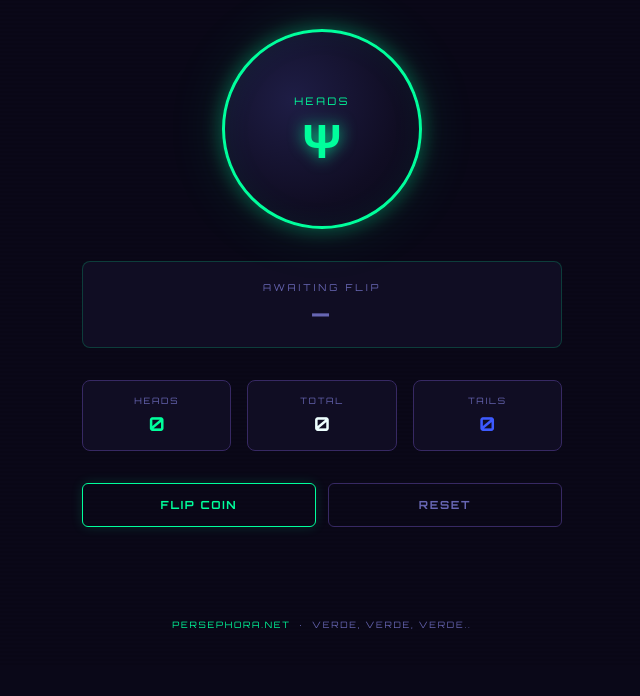
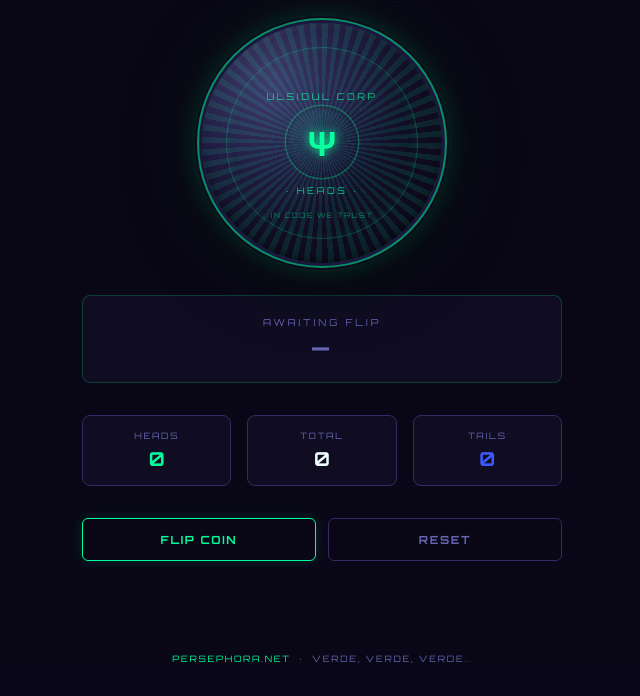
Before and after one commit to PersephoraNet/Coin-Flip, a plain HTML site: page index.html in a window 1280 px wide. Shown: the part 133-829 px from the top of the page, without its empty margins (318-958 px from the left). Before the commit the page ends 800 px from the top, so only its background shows below. Drawn offline with Linux system fonts and the light colour scheme.

Commit message:
feat: physical dollar coin design — reeded edge, relief portrait, metallic sheen

```diff
--- a/index.html
+++ b/index.html
@@ -95,9 +95,10 @@
 
     /* Coin scene */
     .coin-scene {
-      width: clamp(160px, 40vw, 200px);
-      height: clamp(160px, 40vw, 200px);
-      perspective: 600px;
+      width: clamp(190px, 48vw, 240px);
+      height: clamp(190px, 48vw, 240px);
+      perspective: 700px;
+      filter: drop-shadow(0 8px 32px rgba(0,0,0,0.7));
     }
 
     .coin {
@@ -122,6 +123,7 @@
       100% { transform: rotateY(var(--final-rotation)) rotateX(0deg); }
     }
 
+    /* Physical coin face */
     .coin-face {
       position: absolute;
       inset: 0;
@@ -131,51 +133,161 @@
       flex-direction: column;
       align-items: center;
       justify-content: center;
-      gap: 0.5rem;
-      border: 3px solid var(--accent);
+      gap: 0.3rem;
+      /* reeded edge: repeating conic gradient */
+      background:
+        radial-gradient(circle at 50% 50%,
+          transparent 82%,
+          rgba(0,255,156,0.18) 83%,
+          transparent 84%,
+          rgba(0,255,156,0.10) 85%,
+          transparent 86%
+        ),
+        repeating-conic-gradient(
+          from 0deg,
+          rgba(0,255,156,0.10) 0deg 3deg,
+          transparent 3deg 6deg
+        ),
+        radial-gradient(circle at 30% 28%,
+          #2a2860 0%,
+          #1a1640 30%,
+          #100d23 60%,
+          #070514 100%
+        );
+      /* metallic rim */
+      border: none;
+      outline: none;
       box-shadow:
-        0 0 20px rgba(0,255,156,0.35),
-        0 0 60px rgba(0,255,156,0.12),
-        inset 0 0 30px rgba(0,255,156,0.06);
-      background: radial-gradient(circle at 35% 35%, #1e1d45, #100d23 60%, #0a0818);
+        0 0 0 3px #1a1640,
+        0 0 0 5px rgba(0,255,156,0.55),
+        0 0 0 7px #0e0b20,
+        0 0 30px rgba(0,255,156,0.25),
+        0 0 70px rgba(0,255,156,0.08),
+        inset 0 2px 6px rgba(255,255,255,0.06),
+        inset 0 -2px 6px rgba(0,0,0,0.5);
+    }
+
+    /* Inner ring engraving */
+    .coin-face::before {
+      content: '';
+      position: absolute;
+      inset: 10%;
+      border-radius: 50%;
+      border: 1.5px solid rgba(0,255,156,0.22);
+      box-shadow: inset 0 0 12px rgba(0,255,156,0.06);
+      pointer-events: none;
+    }
+
+    /* Light sweep highlight */
+    .coin-face::after {
+      content: '';
+      position: absolute;
+      inset: 0;
+      border-radius: 50%;
+      background: radial-gradient(
+        ellipse at 28% 22%,
+        rgba(255,255,255,0.10) 0%,
+        transparent 55%
+      );
+      pointer-events: none;
     }
 
     .coin-face.tails {
       transform: rotateY(180deg);
-      border-color: var(--blue);
+      background:
+        radial-gradient(circle at 50% 50%,
+          transparent 82%,
+          rgba(61,90,254,0.18) 83%,
+          transparent 84%,
+          rgba(61,90,254,0.10) 85%,
+          transparent 86%
+        ),
+        repeating-conic-gradient(
+          from 0deg,
+          rgba(61,90,254,0.10) 0deg 3deg,
+          transparent 3deg 6deg
+        ),
+        radial-gradient(circle at 30% 28%,
+          #1e2260 0%,
+          #141840 30%,
+          #100d23 60%,
+          #070514 100%
+        );
       box-shadow:
-        0 0 20px rgba(61,90,254,0.35),
-        0 0 60px rgba(61,90,254,0.12),
-        inset 0 0 30px rgba(61,90,254,0.06);
-      background: radial-gradient(circle at 35% 35%, #1e1d45, #100d23 60%, #0a0818);
+        0 0 0 3px #141840,
+        0 0 0 5px rgba(61,90,254,0.55),
+        0 0 0 7px #0e0b20,
+        0 0 30px rgba(61,90,254,0.25),
+        0 0 70px rgba(61,90,254,0.08),
+        inset 0 2px 6px rgba(255,255,255,0.06),
+        inset 0 -2px 6px rgba(0,0,0,0.5);
     }
 
-    .face-label {
-      font-family: 'Orbitron', sans-serif;
-      font-size: clamp(0.55rem, 1.8vw, 0.65rem);
-      letter-spacing: 0.25em;
-      text-transform: uppercase;
+    .coin-face.tails::before {
+      border-color: rgba(61,90,254,0.22);
+      box-shadow: inset 0 0 12px rgba(61,90,254,0.06);
     }
 
-    .coin-face.heads .face-label { color: var(--accent); }
-    .coin-face.tails .face-label { color: var(--blue); }
+    /* Portrait circle — mimics dollar coin relief */
+    .coin-portrait {
+      width: clamp(56px, 14vw, 72px);
+      height: clamp(56px, 14vw, 72px);
+      border-radius: 50%;
+      display: flex;
+      align-items: center;
+      justify-content: center;
+      position: relative;
+      margin-bottom: 2px;
+    }
+
+    .coin-face.heads .coin-portrait {
+      background: radial-gradient(circle at 40% 35%, rgba(0,255,156,0.12), transparent 70%);
+      box-shadow: 0 0 0 1.5px rgba(0,255,156,0.30), inset 0 1px 4px rgba(0,0,0,0.4);
+    }
+
+    .coin-face.tails .coin-portrait {
+      background: radial-gradient(circle at 40% 35%, rgba(61,90,254,0.12), transparent 70%);
+      box-shadow: 0 0 0 1.5px rgba(61,90,254,0.30), inset 0 1px 4px rgba(0,0,0,0.4);
+    }
 
     .face-symbol {
       font-family: 'Orbitron', sans-serif;
-      font-size: clamp(2rem, 8vw, 3rem);
+      font-size: clamp(1.6rem, 6vw, 2.2rem);
       font-weight: 900;
       line-height: 1;
     }
 
     .coin-face.heads .face-symbol {
       color: var(--accent);
-      text-shadow: 0 0 16px rgba(0,255,156,0.8);
+      text-shadow: 0 0 10px rgba(0,255,156,0.9), 0 1px 0 rgba(0,0,0,0.6);
     }
 
     .coin-face.tails .face-symbol {
       color: var(--blue);
-      text-shadow: 0 0 16px rgba(61,90,254,0.8);
+      text-shadow: 0 0 10px rgba(61,90,254,0.9), 0 1px 0 rgba(0,0,0,0.6);
     }
+
+    .face-label {
+      font-family: 'Orbitron', sans-serif;
+      font-size: clamp(0.48rem, 1.5vw, 0.58rem);
+      letter-spacing: 0.28em;
+      text-transform: uppercase;
+    }
+
+    .coin-face.heads .face-label { color: rgba(0,255,156,0.75); }
+    .coin-face.tails .face-label { color: rgba(61,90,254,0.75); }
+
+    .face-motto {
+      font-family: 'Orbitron', sans-serif;
+      font-size: clamp(0.38rem, 1.1vw, 0.46rem);
+      letter-spacing: 0.18em;
+      text-transform: uppercase;
+      position: absolute;
+      bottom: 18%;
+    }
+
+    .coin-face.heads .face-motto { color: rgba(0,255,156,0.45); }
+    .coin-face.tails .face-motto { color: rgba(61,90,254,0.45); }
 
     /* Result display */
     .result-panel {
@@ -352,12 +464,20 @@
     <div class="coin-scene" role="img" aria-label="Coin">
       <div class="coin" id="coin">
         <div class="coin-face heads">
-          <span class="face-label">Heads</span>
-          <span class="face-symbol">Ψ</span>
+          <span class="face-label">Ulsidul Corp</span>
+          <div class="coin-portrait">
+            <span class="face-symbol">Ψ</span>
+          </div>
+          <span class="face-label">· Heads ·</span>
+          <span class="face-motto">In Code We Trust</span>
         </div>
         <div class="coin-face tails">
-          <span class="face-label">Tails</span>
-          <span class="face-symbol">Ω</span>
+          <span class="face-label">Persephora</span>
+          <div class="coin-portrait">
+            <span class="face-symbol">Ω</span>
+          </div>
+          <span class="face-label">· Tails ·</span>
+          <span class="face-motto">MainNet · MMXXVI</span>
         </div>
       </div>
     </div>
```
